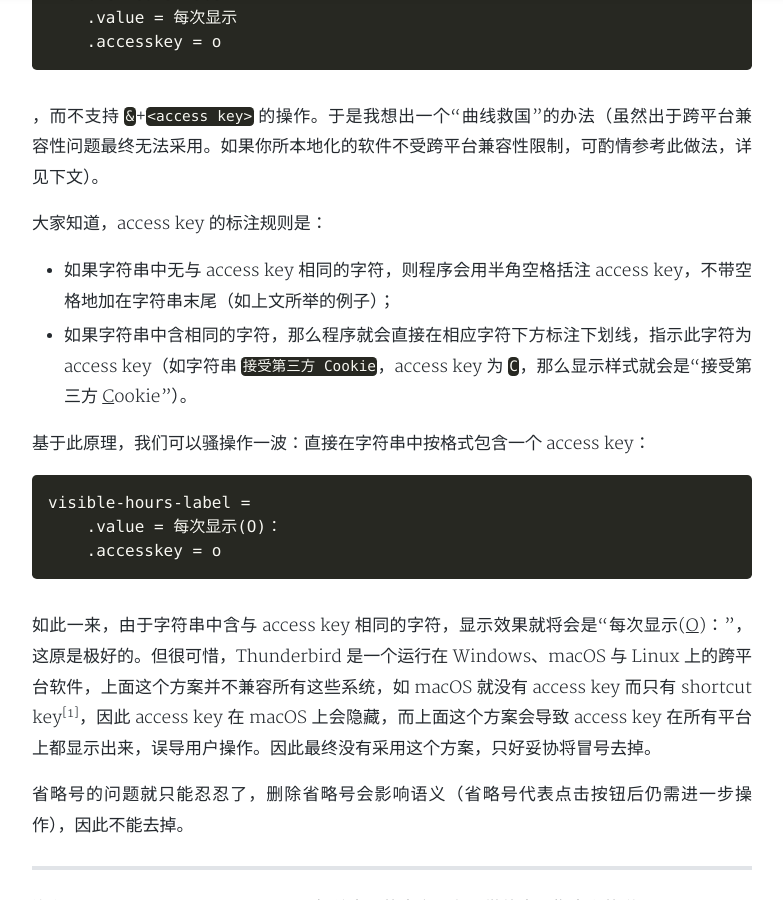
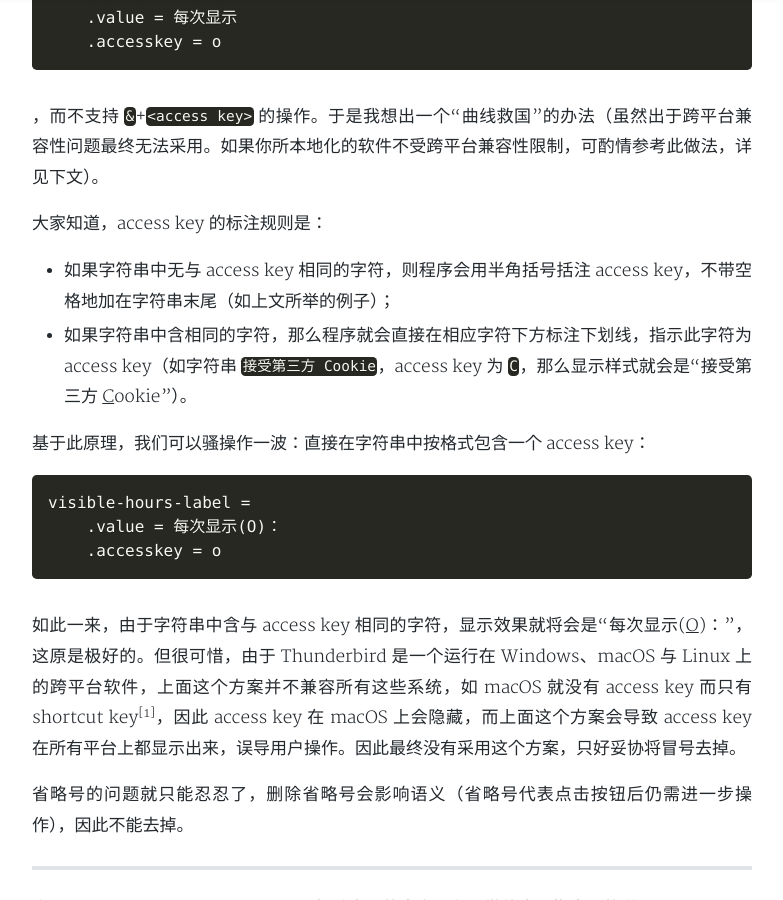
Before and after one commit to Olvcpr423/Olvcpr423.github.io, a Jekyll site: the page built from _posts/2023-05-28-Mozilla L10n：Thunderbird 简体中文本地化更新日志（20230528）.md, in a window 1280 px wide and 900 px high, scrolled down 1424 px. Shown: the whole window, without its empty margins (248-1031 px from the left). Built offline with Jekyll 4.4.1, drawn with Linux system fonts in a browser that asks for light colours; nearby versions of some CDN libraries; a style sheet for code colours, icons or effects is not loaded.

Commit message:
Update 2023-05-28-Mozilla L10n：Thunderbird 简体中文本地化更新日志（20230528）.md

````diff
--- a/_posts/2023-05-28-Mozilla L10n：Thunderbird 简体中文本地化更新日志（20230528）.md
+++ b/_posts/2023-05-28-Mozilla L10n：Thunderbird 简体中文本地化更新日志（20230528）.md
@@ -30,7 +30,7 @@ visible-hours-label =
 
 大家知道，access key 的标注规则是：
 
-* 如果字符串中无与 access key 相同的字符，则程序会用半角空格括注 access key，不带空格地加在字符串末尾（如上文所举的例子）；
+* 如果字符串中无与 access key 相同的字符，则程序会用半角括号括注 access key，不带空格地加在字符串末尾（如上文所举的例子）；
 
 * 如果字符串中含相同的字符，那么程序就会直接在相应字符下方标注下划线，指示此字符为 access key（如字符串 `接受第三方 Cookie`，access key 为 `C`，那么显示样式就会是“接受第三方 <u>C</u>ookie”）。
 
@@ -41,7 +41,7 @@ visible-hours-label =
     .value = 每次显示(O)：
     .accesskey = o
 ```
-如此一来，由于字符串中含与 access key 相同的字符，显示效果就将会是“每次显示(<u>O</u>)：”，这原是极好的。但很可惜，Thunderbird 是一个运行在 Windows、macOS 与 Linux 上的跨平台软件，上面这个方案并不兼容所有这些系统，如 macOS 就没有 access key 而只有 shortcut key<sup>[1]</sup>，因此 access key 在 macOS 上会隐藏，而上面这个方案会导致 access key 在所有平台上都显示出来，误导用户操作。因此最终没有采用这个方案，只好妥协将冒号去掉。
+如此一来，由于字符串中含与 access key 相同的字符，显示效果就将会是“每次显示(<u>O</u>)：”，这原是极好的。但很可惜，由于 Thunderbird 是一个运行在 Windows、macOS 与 Linux 上的跨平台软件，上面这个方案并不兼容所有这些系统，如 macOS 就没有 access key 而只有 shortcut key<sup>[1]</sup>，因此 access key 在 macOS 上会隐藏，而上面这个方案会导致 access key 在所有平台上都显示出来，误导用户操作。因此最终没有采用这个方案，只好妥协将冒号去掉。
 
 省略号的问题就只能忍忍了，删除省略号会影响语义（省略号代表点击按钮后仍需进一步操作），因此不能去掉。
 
````
